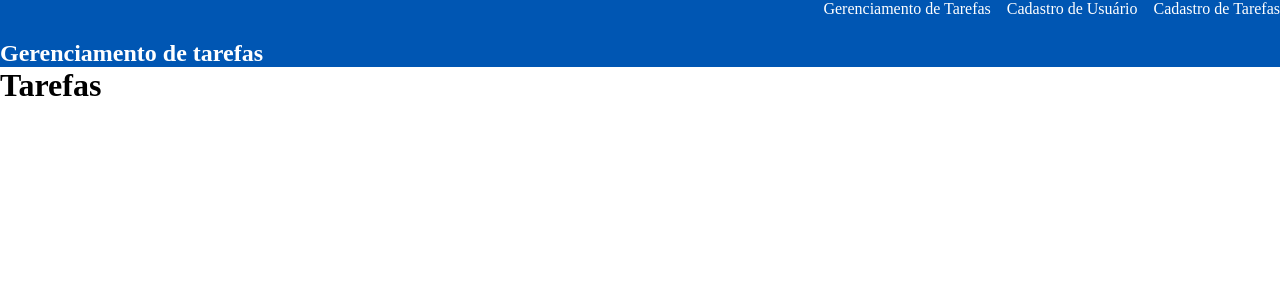
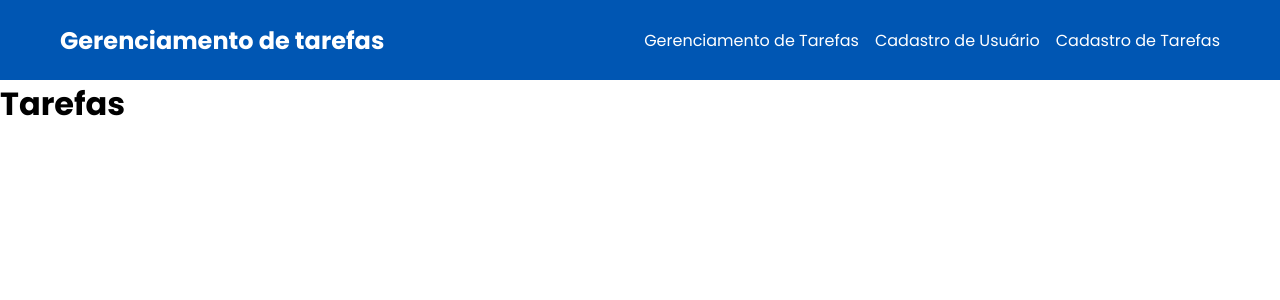
Before and after one commit to DeveloperNico/simulado_SAEP, a React (Vite) app in the folder Front-end/: page / in a window 1280 px wide. Shown: the top 300 px of the page. Built offline with nearby package versions, Linux system fonts and the light colour scheme.

Commit message:
Arrumando o cabecalho da pagina

```diff
--- a/Front-end/src/Pages/Inicial.jsx
+++ b/Front-end/src/Pages/Inicial.jsx
@@ -5,8 +5,10 @@
 export function Inicial() {
     return (
         <>
-            <BarraNavegacao />
-            <Cabecalho />
+            <div className="containerCabecalho">
+                <Cabecalho />
+                <BarraNavegacao />
+            </div>
             <Outlet />
         </>
     )
--- a/Front-end/src/Style/barraNavegacao.scss
+++ b/Front-end/src/Style/barraNavegacao.scss
@@ -1,9 +1,13 @@
 @use './variables.scss' as *;
 
 .barra {
+    display: flex;
+    justify-content: flex-end;
+    align-items: center;
     width: 100vw;
-    height: 40px;
+    height: 80px;
     background-color: $cor-destaque;
+    padding-right: 60px;
 
     ul {
         display: flex;
@@ -23,3 +27,7 @@
         color: $link-color;
     }
 }
+
+.containerCabecalho {
+    display: flex;
+}
--- a/Front-end/src/Style/cabecalho.scss
+++ b/Front-end/src/Style/cabecalho.scss
@@ -3,6 +3,10 @@
 .container {
     background-color: $cor-destaque;
     width: 100vw;
+    display: flex;
+    justify-content: flex-start;
+    align-items: center;
+    padding-left: 60px;
 
     .titulo {
         color: $link-color;
--- a/Front-end/src/Style/variables.scss
+++ b/Front-end/src/Style/variables.scss
@@ -1,14 +1,18 @@
+@import url('https://fonts.googleapis.com/css2?family=Poppins:ital,wght@0,100;0,200;0,300;0,400;0,500;0,600;0,700;0,800;0,900;1,100;1,200;1,300;1,400;1,500;1,600;1,700;1,800;1,900&display=swap');
+
 $background: white;
 $cor-destaque: #0056b3;
 $font-color: black;
 $font-size: 16px;
 $link-color: white;
 $color-gray: #d6d6d6;
+$font-main: 'Poppins', sans-serif;
 
 * {
     margin: 0;
     padding: 0;
     box-sizing: border-box;
+    font-family: $font-main;
 }
 
 body {
```
Also changed, not shown: 1 other file (tests, documents, lock files or other folders).
